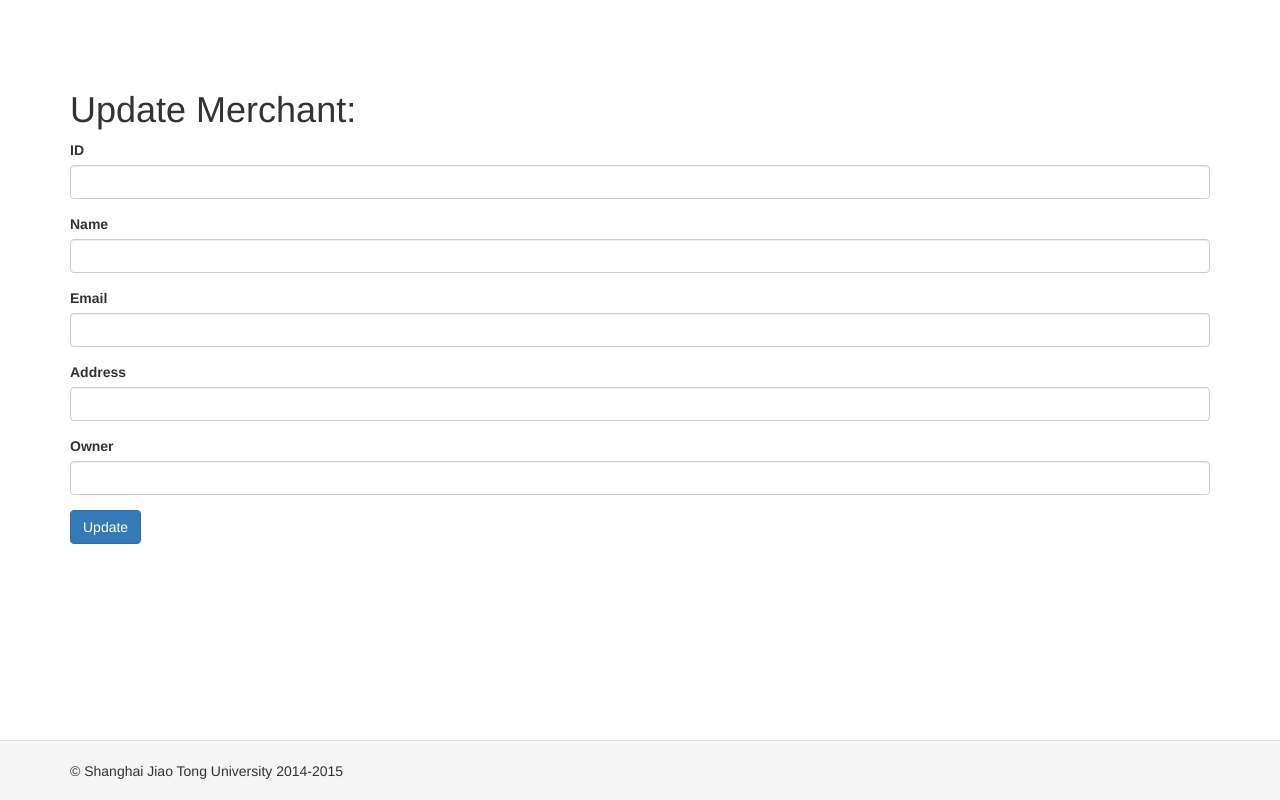
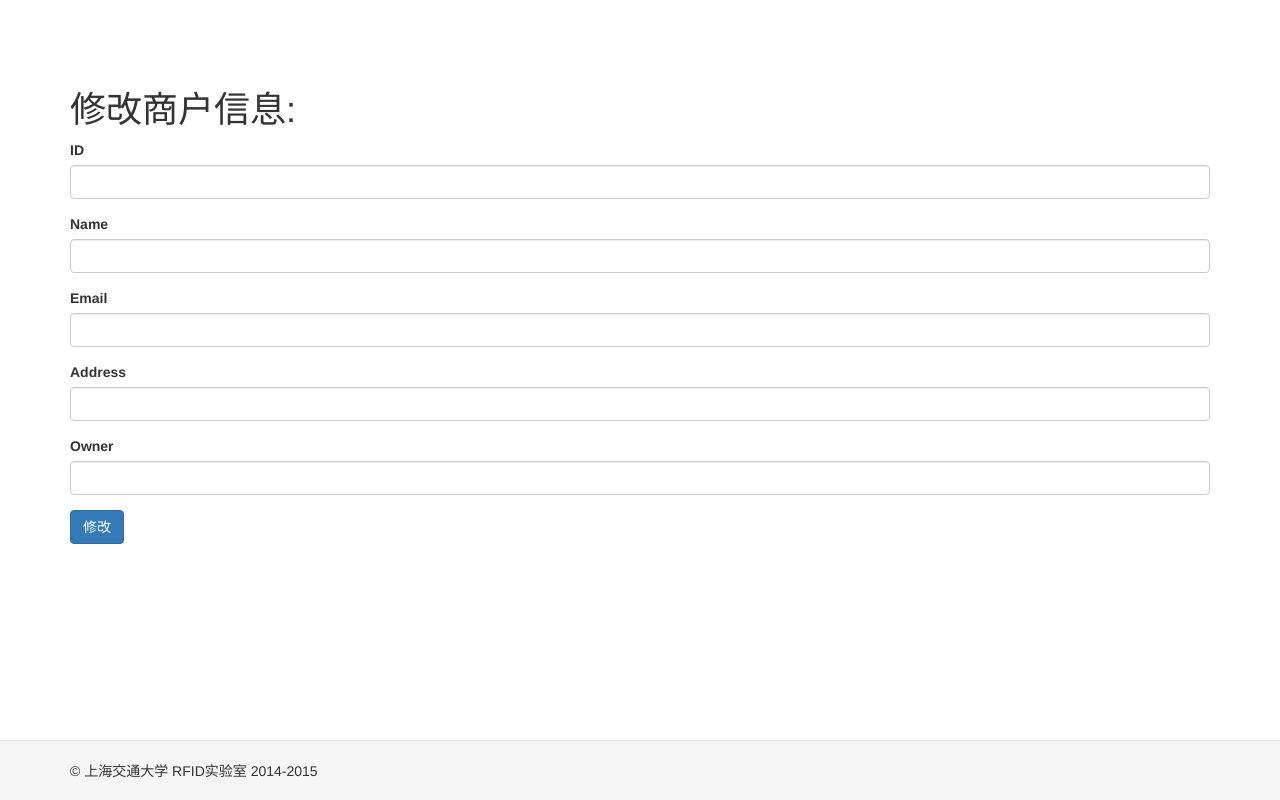
Before and after one commit to zry656565/live-video-site, a Yii app: template views/merchant/update.php in a window 1280 px wide. Run offline with PHP 8.4 and a stand-in for Yii, Linux system fonts and the light colour scheme; the template is opened without the code that fills it, so the values that code supplies are empty; form fields are guessed from the names that the template uses; some libraries are stand-ins or nearby versions.

Commit message:
将商家相关的描述改为中文

```diff
--- a/views/layouts/main.php
+++ b/views/layouts/main.php
@@ -59,7 +59,7 @@ AppAsset::register($this);
 
     <footer class="footer">
         <div class="container">
-            <p class="pull-left">&copy; Shanghai Jiao Tong University 2014-<?= date('Y') ?></p>
+            <p class="pull-left">&copy; 上海交通大学 RFID实验室 2014-<?= date('Y') ?></p>
         </div>
     </footer>
 
--- a/views/merchant/_form.php
+++ b/views/merchant/_form.php
@@ -23,7 +23,7 @@ use yii\widgets\ActiveForm;
     <?= $form->field($model, 'owner_id')->textInput() ?>
 
     <div class="form-group">
-        <?= Html::submitButton($model->isNewRecord ? 'Create' : 'Update', ['class' => $model->isNewRecord ? 'btn btn-success' : 'btn btn-primary']) ?>
+        <?= Html::submitButton($model->isNewRecord ? '创建' : '修改', ['class' => $model->isNewRecord ? 'btn btn-success' : 'btn btn-primary']) ?>
     </div>
 
     <?php ActiveForm::end(); ?>
--- a/views/merchant/create.php
+++ b/views/merchant/create.php
@@ -6,8 +6,8 @@ use yii\helpers\Html;
 /* @var $this yii\web\View */
 /* @var $model app\models\Merchant */
 
-$this->title = 'Create Merchant';
-$this->params['breadcrumbs'][] = ['label' => 'Merchants', 'url' => ['index']];
+$this->title = '创建商户';
+$this->params['breadcrumbs'][] = ['label' => '商户', 'url' => ['index']];
 $this->params['breadcrumbs'][] = $this->title;
 ?>
 <div class="merchant-create">
--- a/views/merchant/index.php
+++ b/views/merchant/index.php
@@ -6,7 +6,7 @@ use yii\grid\GridView;
 /* @var $this yii\web\View */
 /* @var $dataProvider yii\data\ActiveDataProvider */
 
-$this->title = 'Merchants';
+$this->title = '商户';
 $this->params['breadcrumbs'][] = $this->title;
 ?>
 <div class="merchant-index">
@@ -14,7 +14,7 @@ $this->params['breadcrumbs'][] = $this->title;
     <h1><?= Html::encode($this->title) ?></h1>
 
     <p>
-        <?= Html::a('Create Merchant', ['create'], ['class' => 'btn btn-success']) ?>
+        <?= Html::a('创建商户', ['create'], ['class' => 'btn btn-success']) ?>
     </p>
 
     <?= GridView::widget([
--- a/views/merchant/update.php
+++ b/views/merchant/update.php
@@ -5,10 +5,10 @@ use yii\helpers\Html;
 /* @var $this yii\web\View */
 /* @var $model app\models\Merchant */
 
-$this->title = 'Update Merchant: ' . ' ' . $model->name;
-$this->params['breadcrumbs'][] = ['label' => 'Merchants', 'url' => ['index']];
+$this->title = '修改商户信息: ' . ' ' . $model->name;
+$this->params['breadcrumbs'][] = ['label' => '商户', 'url' => ['index']];
 $this->params['breadcrumbs'][] = ['label' => $model->name, 'url' => ['view', 'id' => $model->ID]];
-$this->params['breadcrumbs'][] = 'Update';
+$this->params['breadcrumbs'][] = '修改';
 ?>
 <div class="merchant-update">
 
```
Also changed, not shown: views/merchant/view.php (+4 -4 lines).
